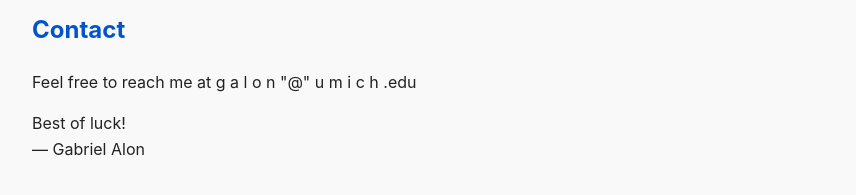
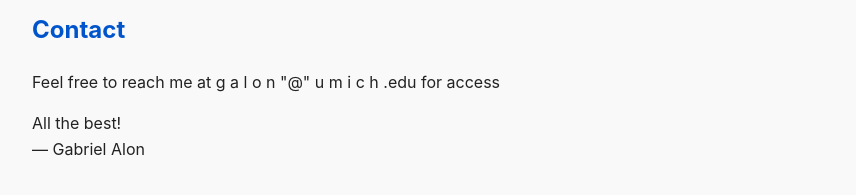
Before and after one commit to galonpy/circulatescience, a plain HTML site: page index.html in a window 1280 px wide. Shown: the part 723-918 px from the top of the page, without its empty margins (208-1064 px from the left). Drawn offline with Linux system fonts and the light colour scheme.

Commit message:
Update contact information and closing remarks

```diff
--- a/index.html
+++ b/index.html
@@ -73,8 +73,8 @@
   </p>
 
   <h2>Contact</h2>
-  <p>Feel free to reach me at g a l o n "@" u m i c h .edu</a></p>
+  <p>Feel free to reach me at g a l o n "@" u m i c h .edu for access</a></p>
 
-  <p>Best of luck!<br />— Gabriel Alon</p>
+  <p>All the best!<br />— Gabriel Alon</p>
 </body>
 </html>
```
